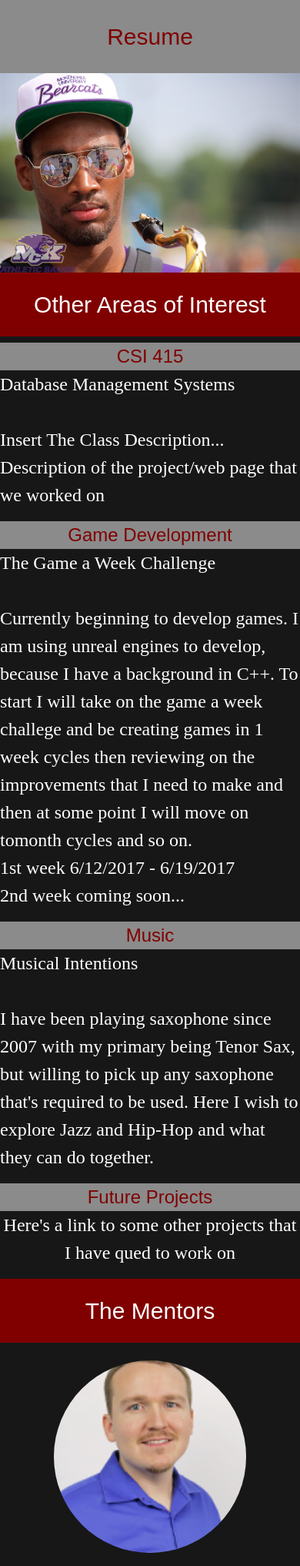
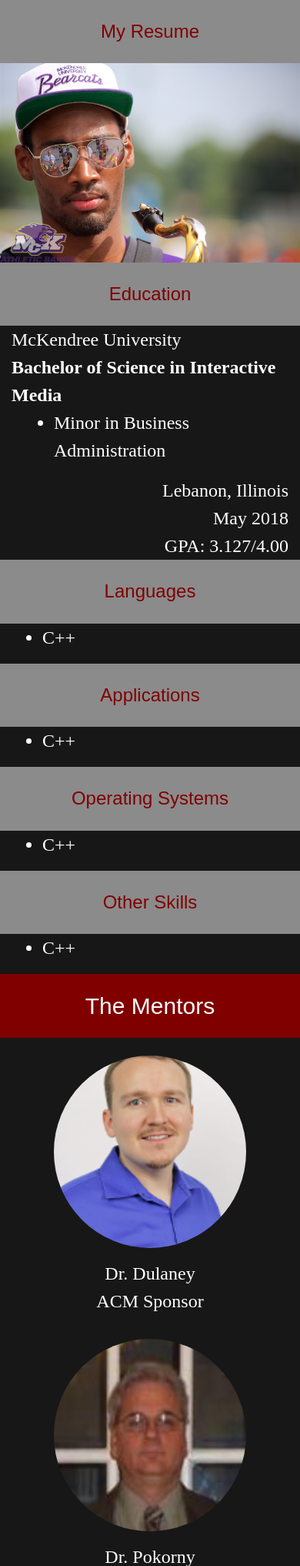
Before and after one commit to jetroutman/jetroutman.github.io, a PHP site: page /profile/resume.html in a window 390 px wide. Shown: the part 230-2264 px from the top of the page at 77% size. Run offline with PHP 8.4, Linux system fonts and the light colour scheme.

Commit message:
started resume add some game dev documentation

```diff
--- a/css/Blueprint.css
+++ b/css/Blueprint.css
@@ -178,3 +178,26 @@ h1 {
 	padding: 15px;
 	display:inline-block;
 }
+
+/*Resume Stuff*/
+h2{
+	background-color: rgba(255, 255, 255, 0.5);
+	padding:28px;
+	font-size: 24px;
+	color:#800000;
+	text-align: center;
+	font-family: sans-serif;
+	margin-bottom: 0;
+}
+.education{
+}
+.left, ul{
+	margin-left: 15px;
+	float: left;
+	text-align: left;
+}
+.right{
+	margin-right: 15px;
+	float: right;
+	text-align: right;
+}
--- a/profile/resume.html
+++ b/profile/resume.html
@@ -31,7 +31,7 @@
       </button>
       <div class="menu-items">
         <a href="../index.html"><img src="../pictures/IS.ico" style="width: 45px; height: 45px;"></a>
-        <a href="resume.html">R&eacute;sum&eacute;</a>
+        <a class="current" href="#">R&eacute;sum&eacute;</a>
         <a href="csi415.html">CSI 415</a>
         <a href="games.html">Game Dev</a>
         <a href="music.html">Music</a>
@@ -50,35 +50,46 @@
     <div class="row portfolio">
 
       <div class="col-12">
-        <a style="margin-bottom: 0;" class="portfolio" href="resume.html">Resume</a>
+        <h2>My Resume</h2>
         <img src="../pictures/backgrounds/Jacob_Troutman_bg.jpg">
       </div>
     </div>
 
     <div class="row">
-      <h1 class="col-12" style="text-align: center;">Other Areas of Interest</h1>
-      <div class="col-12 col-md-4 csi">
-        <a href="csi415.html">CSI 415</a>
-        <p>Database Management Systems<br><br>
-        Insert The Class Description...<br>
-        Description of the project/web page that we worked on</p>
+      <div class="education col-12">
+        <h2 class="col-12">Education</h2>
+
+        <div class="left">McKendree University<br>
+        <b>Bachelor of Science in Interactive Media</b><br>
+        <ul><li><span>Minor in Business Administration</span></li></ul></div>
+
+        <div class="right">Lebanon, Illinois<br>
+        May 2018<br>
+        GPA: 3.127/4.00</div>
       </div>
-      <div class="col-12 col-md-4 games">
-        <a href="games.html">Game Development</a>
-        <p>The Game a Week Challenge<br><br>
-        Currently beginning to develop games. I am using unreal engines to develop, because I have a background in C++. To start I will take on the game a week challege and be creating games in 1 week cycles then  reviewing on the improvements that I need to make and then at some point I will move on tomonth cycles and so on.<br>
-        1st week 6/12/2017 - 6/19/2017<br>
-        2nd week coming soon...</p>
+      <div class="col-sm-12 col-md-3">
+        <h2>Languages</h2>
+        <ul>
+          <li>C++</li>
+        </ul>
       </div>
-      <div class="col-12 col-md-4 music">
-        <a href="music.html">Music</a>
-        <p>Musical Intentions<br><br>
-        I have been playing saxophone since 2007 with my primary being Tenor Sax, but willing to pick up any saxophone that's required to be used. Here I wish to explore Jazz and Hip-Hop and what they can do together.<br>
-        </p>
+      <div class="col-sm-12 col-md-3">
+        <h2>Applications</h2>
+        <ul>
+          <li>C++</li>
+        </ul>
       </div>
-      <div class="col-12 future">
-        <a href="future.html">Future Projects</a>
-        <p>Here's a link to some other projects that I have qued to work on</p>
+      <div class="col-sm-12 col-md-3">
+        <h2>Operating Systems</h2>
+        <ul>
+          <li>C++</li>
+        </ul>
+      </div>
+      <div class="col-sm-12 col-md-3">
+        <h2>Other Skills</h2>
+        <ul>
+          <li>C++</li>
+        </ul>
       </div>
     </div>
 
```
Also changed, not shown: Getting Started with Game Dev.txt (added, +29 -0 lines).
